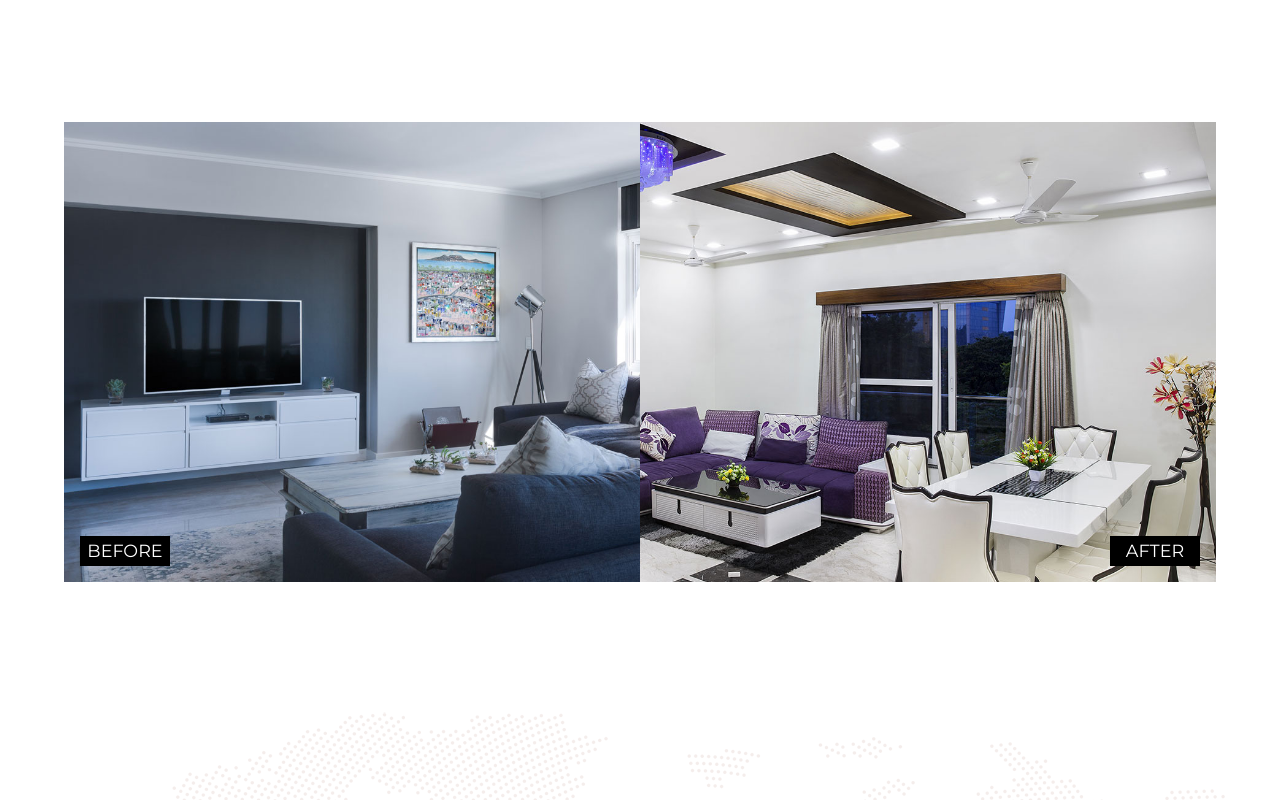
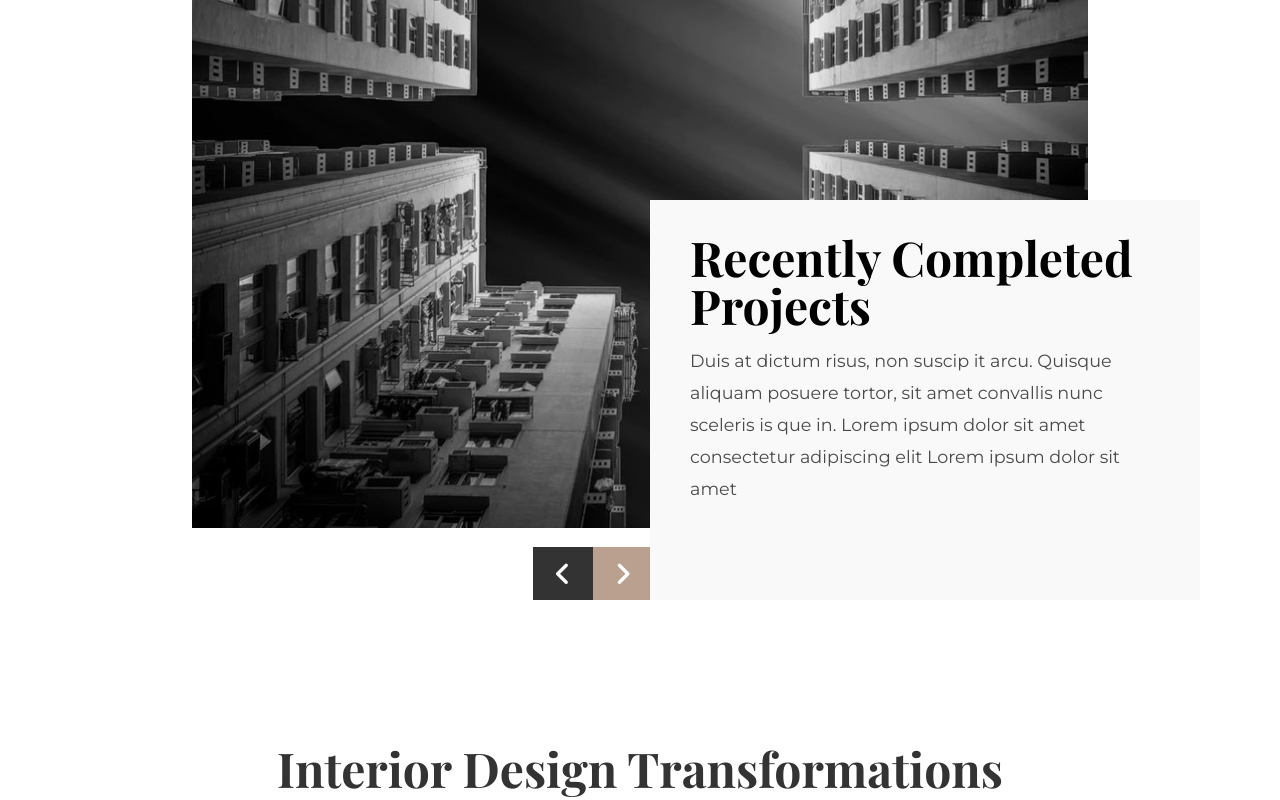
Before and after one commit to Narmin131/Archtek, a plain HTML site: page index.html in a window 1280 px wide. Shown: the part 4080-4880 px from the top of the page. Drawn offline with nearby package versions, Linux system fonts and the light colour scheme; a web font is replaced by a local one.

Commit message:
new commit

```diff
--- a/assets/sass/style.scss
+++ b/assets/sass/style.scss
@@ -379,9 +379,83 @@
     height: 1px;
     display: block
 }
+// Projects
+.projects{
+    width: 100%;
+    height: 120vh;
+    position: relative;
+    @include center;
+    flex-direction: column;
+    align-items: center;
+    .center{
+        width: 70%;
+        height: 85%;
+       background-image: url("../img/blog3.jpg");
+       background-position: center;
+       background-size: cover;
 
-
-// Projects
+    //   .left-text{
+    //       position:relative;
+    //       background-color: black;
+    //       color: white;
+    //       transform: rotate(-90deg);
+    //       width: 100px;
+    //       height: 100px;
+    //       left: 0;
+    //       bottom: 0;
+    //   }
+    }
+    .blog-text{
+       position: absolute;
+       background-color:#F9F9F9;
+       width: 550px;
+       height: 400px;
+       bottom: 0;
+       right:5rem;
+       padding: 33px 40px;
+       h1{
+        font-size: 3rem;
+        font-weight: bold;
+        margin-bottom: 1rem;
+        font-family: "Playfair Display", Sans-serif;
+      }
+      p{
+         line-height: 2rem;
+         font-size: 1.1rem;
+         font-family: Montserrat, sans-serif;
+         opacity: .7;
+      }
+    }
+    .bottom-icons{
+        width: 140px;
+        height:53px;
+        position:absolute;
+        bottom: 0;
+        right: 39.2rem;
+        display: flex;
+        flex-direction: row;
+        justify-content: flex-end;
+        align-items: center;
+        .brown{
+            @include center;
+            width: 60px;
+            height: 53px;
+            background-color: #333333;
+            cursor: pointer;
+        }
+        .orange{
+            @include center;
+            width: 60px;
+            height: 53px;
+            background-color: #BAA08F;
+            cursor: pointer;
+        }
+        i{
+            color: white;
+            font-size: 1.7rem;
+        }
+    }
+}
 
 // Transformations
 .trans{
@@ -957,7 +1031,7 @@
      justify-content: center;
      align-items: center;
     .all-itemf{
-      width: 93%;
+      width: 90%;
       height: 40vh;
       @include center;
       flex-direction: row;
--- a/index.html
+++ b/index.html
@@ -36,7 +36,7 @@
                     <li><a href="#about">About</a></li>
                     <li><a href="#services">Services</a></li>
                     <li><a href="#team">Team</a></li>
-                    <li><a href="">Blog</a></li>
+                    <li><a href="#blog">Blog</a></li>
                     <li><a href="#contact">Contact</a></li>
                 </ul>
             </nav>
@@ -227,9 +227,28 @@
     </section>
 
     <!-- ##################################################################################  -->
-    <!-- PROJECTS SECTION -->
+    <!-- BLOG-PROJECT SECTION -->
     <!-- ##################################################################################  -->
-
+<section class="projects" id="blog">
+<div class="center">
+<!-- <div class="left-text">
+    <h1>White Painted Building</h1>
+</div> -->
+</div>
+<div class="bottom-icons">
+    <div class="brown">
+        <a href=""><i class="fa-solid fa-angle-left"></i></a>
+    </div>
+    <div class="orange"
+    >
+        <a href=""><i class="fa-solid fa-angle-right"></i></a>
+    </div>
+</div>
+<div class="blog-text">
+<h1>Recently Completed <br> Projects</h1>
+<p>Duis at dictum risus, non suscip it arcu. Quisque aliquam posuere tortor, sit amet convallis nunc sceleris is que in. Lorem ipsum dolor sit amet consectetur adipiscing elit Lorem ipsum dolor sit amet</p>
+</div>
+</section>
 
 
     <!-- ##################################################################################  -->
```
Also changed, not shown: assets/img/blog-5.jpg (added), assets/sass/style.css, 1 other file.
